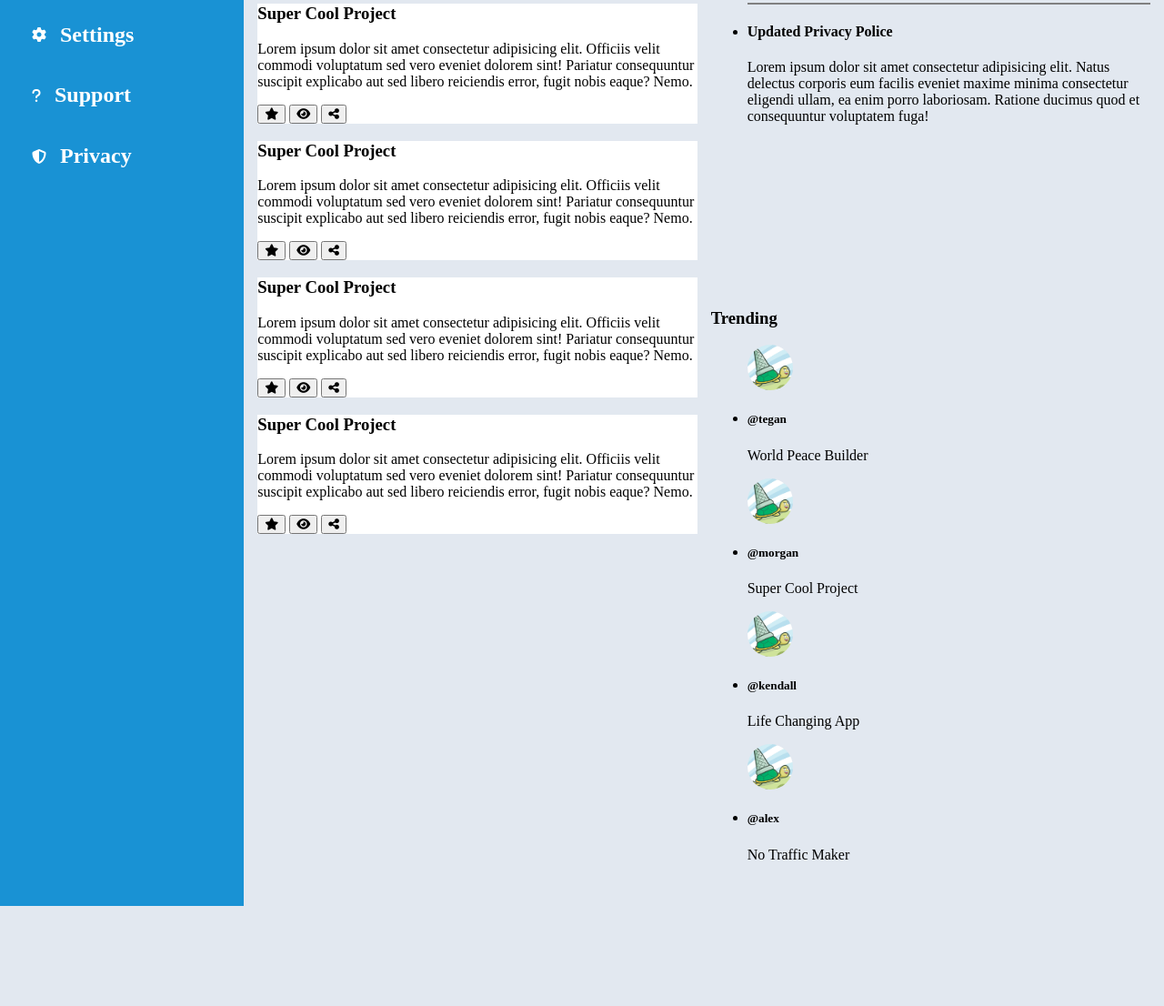
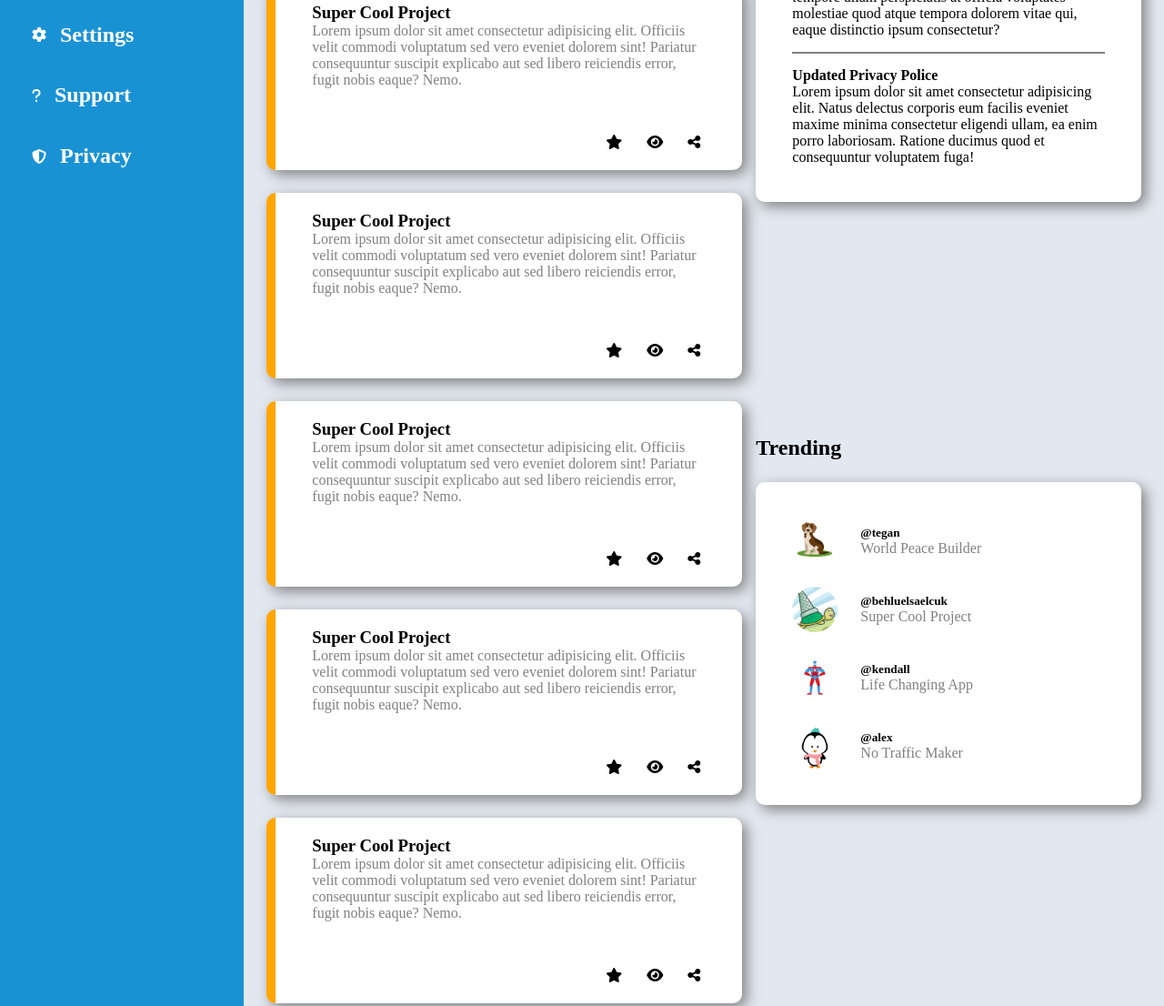
Before and after one commit to behluelselcuk/02-project-admin-dashboard, a plain HTML site: page index.html in a window 1280 px wide. Shown: the part 591-1697 px from the top of the page at 91% size. Before the commit the page ends 1587 px from the top, so only its background shows below. Drawn offline with Linux system fonts and the light colour scheme.

Commit message:
Vervollständige fast das CSS-Grid Layout
Bekomme die Grid & Flexbox-Einstellungen im
Main-Content noch hin, danach ist es fertig.

```diff
--- a/index.html
+++ b/index.html
@@ -107,10 +107,12 @@
         <div class="projects">
             <h3>Your Projects</h3>
 
-            <div class="projetcs-div">
+            <div class="projects-div">
                 <div class="one-project">
+                    <div class="project-text">
                         <h3>Super Cool Project</h3>
                         <p>Lorem ipsum dolor sit amet consectetur adipisicing elit. Officiis velit commodi voluptatum sed vero eveniet dolorem sint! Pariatur consequuntur suscipit explicabo aut sed libero reiciendis error, fugit nobis eaque? Nemo.</p>
+                    </div>
                     <div class="buttons">
                         <button><i class="fa-solid fa-star"></i></button>
                         <button><i class="fa-solid fa-eye"></i></button>
@@ -119,8 +121,10 @@
                 </div>
 
                 <div class="one-project">
+                    <div class="project-text">
                         <h3>Super Cool Project</h3>
                         <p>Lorem ipsum dolor sit amet consectetur adipisicing elit. Officiis velit commodi voluptatum sed vero eveniet dolorem sint! Pariatur consequuntur suscipit explicabo aut sed libero reiciendis error, fugit nobis eaque? Nemo.</p>
+                    </div>
                     <div class="buttons">
                         <button><i class="fa-solid fa-star"></i></button>
                         <button><i class="fa-solid fa-eye"></i></button>
@@ -129,8 +133,10 @@
                 </div>
 
                 <div class="one-project">
+                    <div class="project-text">
                         <h3>Super Cool Project</h3>
                         <p>Lorem ipsum dolor sit amet consectetur adipisicing elit. Officiis velit commodi voluptatum sed vero eveniet dolorem sint! Pariatur consequuntur suscipit explicabo aut sed libero reiciendis error, fugit nobis eaque? Nemo.</p>
+                    </div>
                     <div class="buttons">
                         <button><i class="fa-solid fa-star"></i></button>
                         <button><i class="fa-solid fa-eye"></i></button>
@@ -139,8 +145,10 @@
                 </div>
 
                 <div class="one-project">
+                    <div class="project-text">
                         <h3>Super Cool Project</h3>
                         <p>Lorem ipsum dolor sit amet consectetur adipisicing elit. Officiis velit commodi voluptatum sed vero eveniet dolorem sint! Pariatur consequuntur suscipit explicabo aut sed libero reiciendis error, fugit nobis eaque? Nemo.</p>
+                    </div>
                     <div class="buttons">
                         <button><i class="fa-solid fa-star"></i></button>
                         <button><i class="fa-solid fa-eye"></i></button>
@@ -149,8 +157,10 @@
                 </div>
 
                 <div class="one-project">
+                    <div class="project-text">
                         <h3>Super Cool Project</h3>
                         <p>Lorem ipsum dolor sit amet consectetur adipisicing elit. Officiis velit commodi voluptatum sed vero eveniet dolorem sint! Pariatur consequuntur suscipit explicabo aut sed libero reiciendis error, fugit nobis eaque? Nemo.</p>
+                    </div>
                     <div class="buttons">
                         <button><i class="fa-solid fa-star"></i></button>
                         <button><i class="fa-solid fa-eye"></i></button>
@@ -159,8 +169,10 @@
                 </div>
 
                 <div class="one-project">
+                    <div class="project-text">
                         <h3>Super Cool Project</h3>
                         <p>Lorem ipsum dolor sit amet consectetur adipisicing elit. Officiis velit commodi voluptatum sed vero eveniet dolorem sint! Pariatur consequuntur suscipit explicabo aut sed libero reiciendis error, fugit nobis eaque? Nemo.</p>
+                    </div>
                     <div class="buttons">
                         <button><i class="fa-solid fa-star"></i></button>
                         <button><i class="fa-solid fa-eye"></i></button>
@@ -209,7 +221,7 @@
             <ul class="trending-div">
                 <li>
                     <div id="tegan" class="img-1"></div>
-                    <div class="trending-li">
+                    <div class="trending-li-info">
                         <h5>@tegan</h5>
                         <p>World Peace Builder</p>
                     </div>
@@ -217,15 +229,15 @@
 
                 <li>
                     <div id="morgan" class="img-1"></div>
-                    <div class="trending-li">
-                        <h5>@morgan</h5>
+                    <div class="trending-li-info">
+                        <h5>@behluelsaelcuk</h5>
                         <p>Super Cool Project</p>
                     </div>
                 </li>
 
                 <li>
                     <div id="kendall" class="img-1"></div>
-                    <div class="trending-li">
+                    <div class="trending-li-info">
                         <h5>@kendall</h5>
                         <p>Life Changing App</p>
                     </div>
@@ -233,7 +245,7 @@
 
                 <li>
                     <div id="alex" class="img-1"></div>
-                    <div class="trending-li">
+                    <div class="trending-li-info">
                         <h5>@alex</h5>
                         <p>No Traffic Maker</p>
                     </div>
--- a/style.css
+++ b/style.css
@@ -71,7 +71,7 @@ body {
     align-items: center;
     gap: 20px;
     padding: 25px 50px;
-    box-shadow: 0px 0px 50px black;
+    box-shadow: 0 5px 15px grey;
 }
 
 /* === HEADER 1. HÄLFTE === */
@@ -110,7 +110,7 @@ body {
 .img-1 {
     width: 50px;
     height: 50px;
-    background-image: url(./img/ogie-TCNYUg_R9xU-unsplash.jpg);
+    background-image: url(./img/logo-behluel.jpg);
     background-position: center;
     background-size: cover;
     background-repeat: no-repeat;
@@ -171,12 +171,23 @@ body {
     grid-column: 2 / 3;
     grid-row: 2;
     display: grid;
-    grid-template-columns: repeat(2, 1fr);
-    grid-template-rows: repeat(2, 1fr);
+    grid-template-columns: repeat(auto-fit, minmax(350px, 550px));
     gap: 15px;
     background-color: var(--body-bg-color);
+    margin: 50px 25px;
 }
 
+.main-content > div > h3 {
+    font-size: 1.5rem;
+}
+
+.one-project,
+.announcements-div,
+.trending-div {
+    box-shadow: 5px 5px 15px grey;
+}
+
+/* === PROJECTS === */
 .projects {
     grid-column: 1 / 2;
     grid-row: 1 / 3;
@@ -184,33 +195,105 @@ body {
 
 .projects-div {
     display: grid;
-    grid-template-columns: repeat(auto-fit, minmax(250px, 350px));
-    gap: 15px;
+    grid-template-columns: repeat(auto-fit, minmax(350px, 550px));
+    gap: 25px;
 }
 
 .one-project {
     background-color: var(--header-bg-color);
+    padding: 20px 40px;
+    border-left: 10px solid orange;
+    border-radius: 10px;
+    display: flex;
+    flex-direction: column;
+    gap: 50px;
 }
 
+.project-text h3,
+.project-text p {
+    margin: 0;
+}
+
+.project-text p{
+    color: grey;
+}
+
+.buttons {
+    display: flex;
+    gap: 15px;
+    justify-content: end;
+}
+
+.buttons button {
+    font-size: 1rem;
+    border: none;
+    background-color: transparent;
+}
+
+/* === ANNOUNCEMENTS === */
 .announcements {
-    grid-column: 2 / 3;
-    grid-row: 1 / 2;
+    grid-column: 2;
+    grid-row: 1;
 }
 
 .announcements-div {
     display: flex;
     flex-direction: column;
+    background-color: var(--header-bg-color);
+    border-radius: 10px;
+    list-style-type: none;
+    padding: 40px;
+}
+
+.announcements-div h4,
+.announcements-div p {
+    margin: 0;
 }
 
 .divider {
     border: 1px solid grey;
+    margin: 15px 0;
 }
 
+/* === TRENDING === */
 .trending {
-    grid-column: 2 / 3;
-    grid-row: 2 / 3;
+    grid-column: 2;
+    grid-row: 2;
 }
+
 .trending-div {
     display: flex;
     flex-direction: column;
+    gap: 25px;
+    background-color: var(--header-bg-color);
+    border-radius: 10px;
+    list-style-type: none;
+    padding: 40px;
 }
+
+#tegan {
+    background-image: url(./img/logo-tegan.jpg);
+}
+
+#kendall {
+    background-image: url(./img/logo-kendall.png);
+}
+
+#alex {
+    background-image: url(./img/logo-alex.png);
+}
+
+.trending-div > li {
+    display: flex;
+    align-items: center;
+    gap: 25px;
+}
+
+.trending-li-info > h5,
+.trending-li-info > p {
+    margin: 0;
+}
+
+.trending-li-info > p {
+    color: grey;
+}
```
Also changed, not shown: img/logo-alex.png (added), img/logo-behluel.jpg (renamed from img/ogie-TCNYUg_R9xU-unsplash.jpg), img/logo-kendall.png (added), img/logo-tegan.jpg (added). Lines whose indentation alone changed are shown as unchanged.
